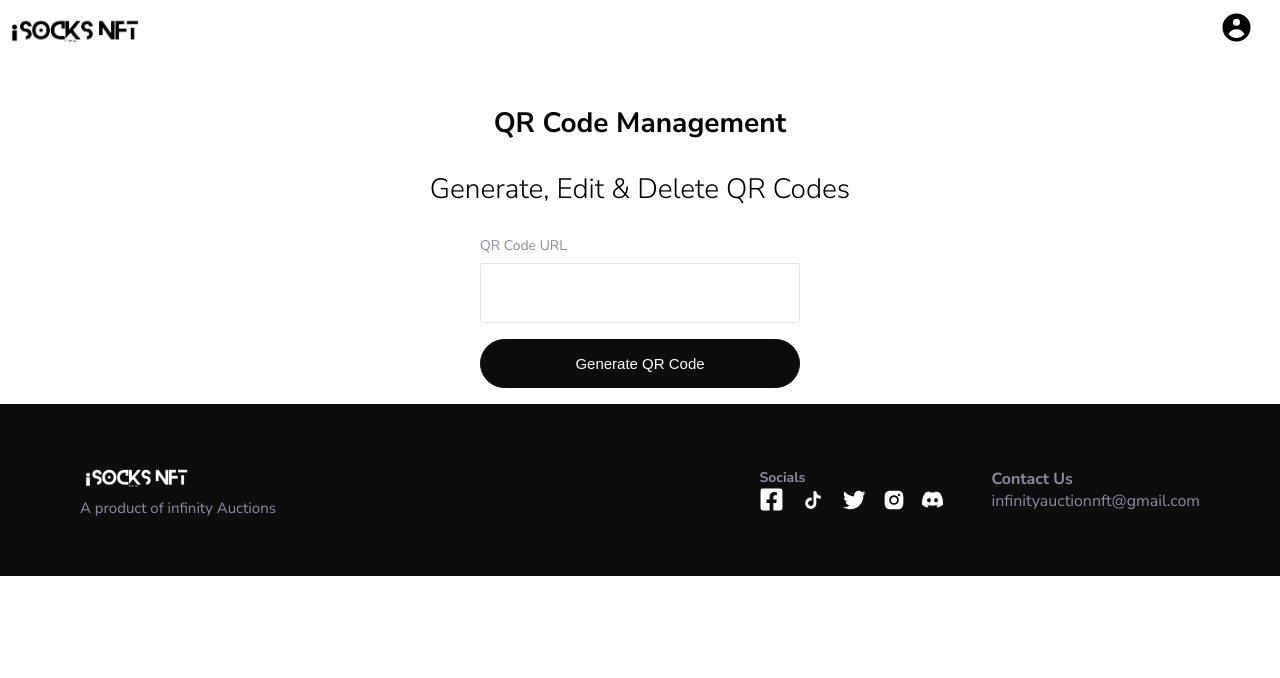
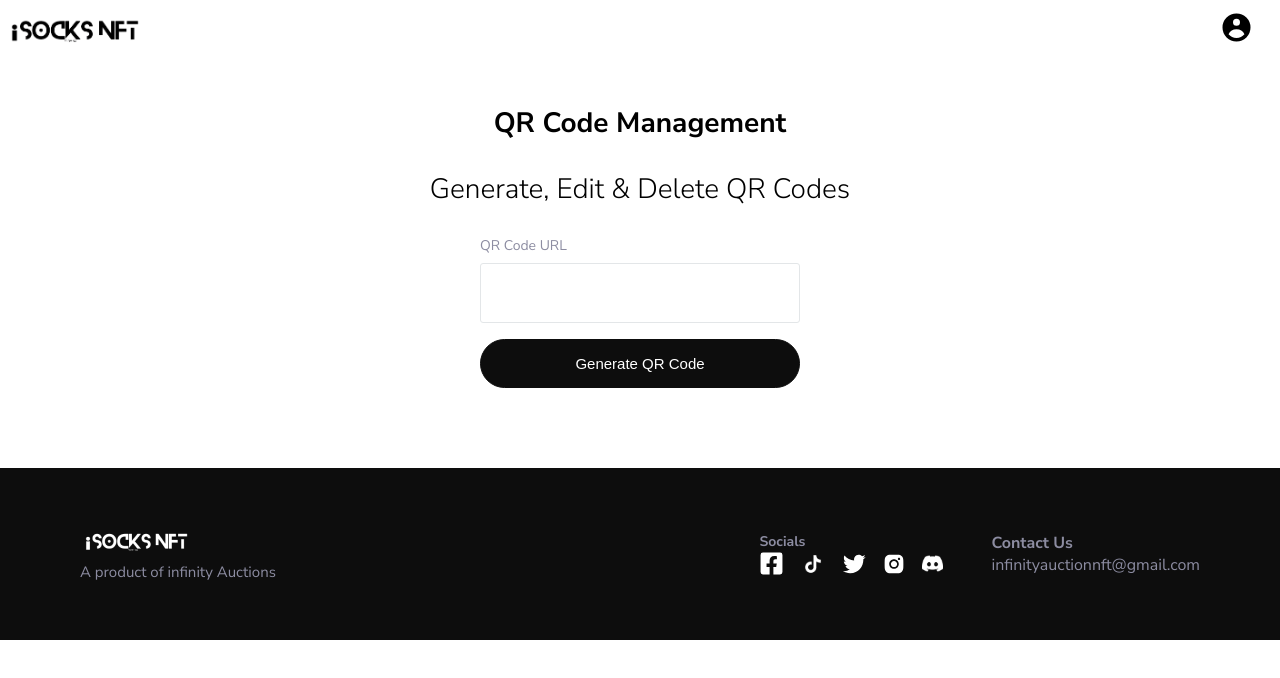
Before and after one commit to iSocks-NFTs/isocks.ai, a Next.js app: page /dashboard/admin/qr in a window 1280 px wide. Shown: the top 678 px of the page. Built offline with nearby package versions, Linux system fonts and the light colour scheme.

Commit message:
added styling

```diff
--- a/components/Dashboard/Navbar/style.js
+++ b/components/Dashboard/Navbar/style.js
@@ -13,6 +13,9 @@ export const Container = styled.div`
 export const Brand = styled.img`
   width: auto;
   height: 25px;
+  :hover{
+    cursor:pointer;
+  }
 `;
 
 export const UserSettings = styled.div`
--- a/components/QR/style.js
+++ b/components/QR/style.js
@@ -2,6 +2,7 @@ import styled from "styled-components";
 
 export const Container = styled.div`
     padding: 1rem 1rem;
+    padding-bottom:5rem;
 `
 
 export const Heading = styled.h3`
```
